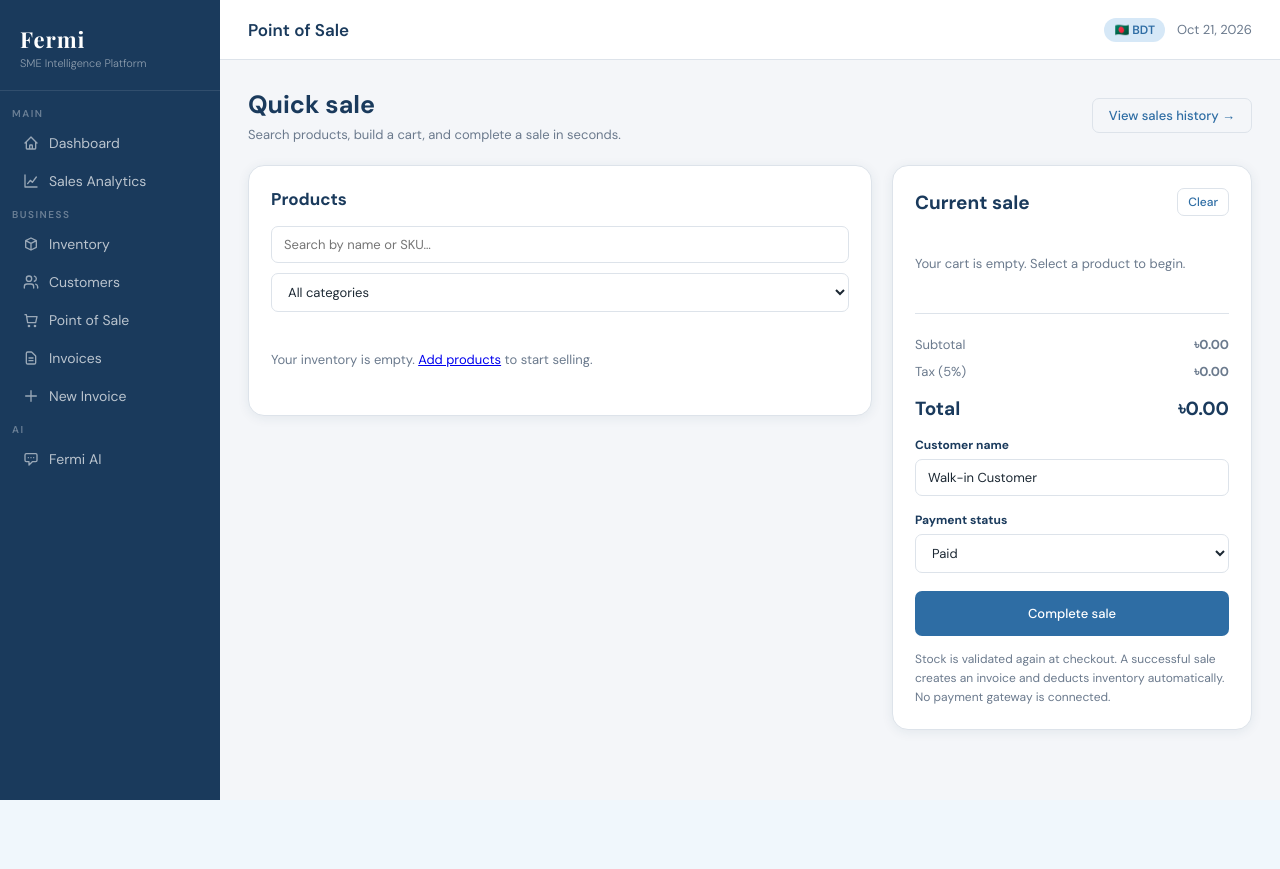
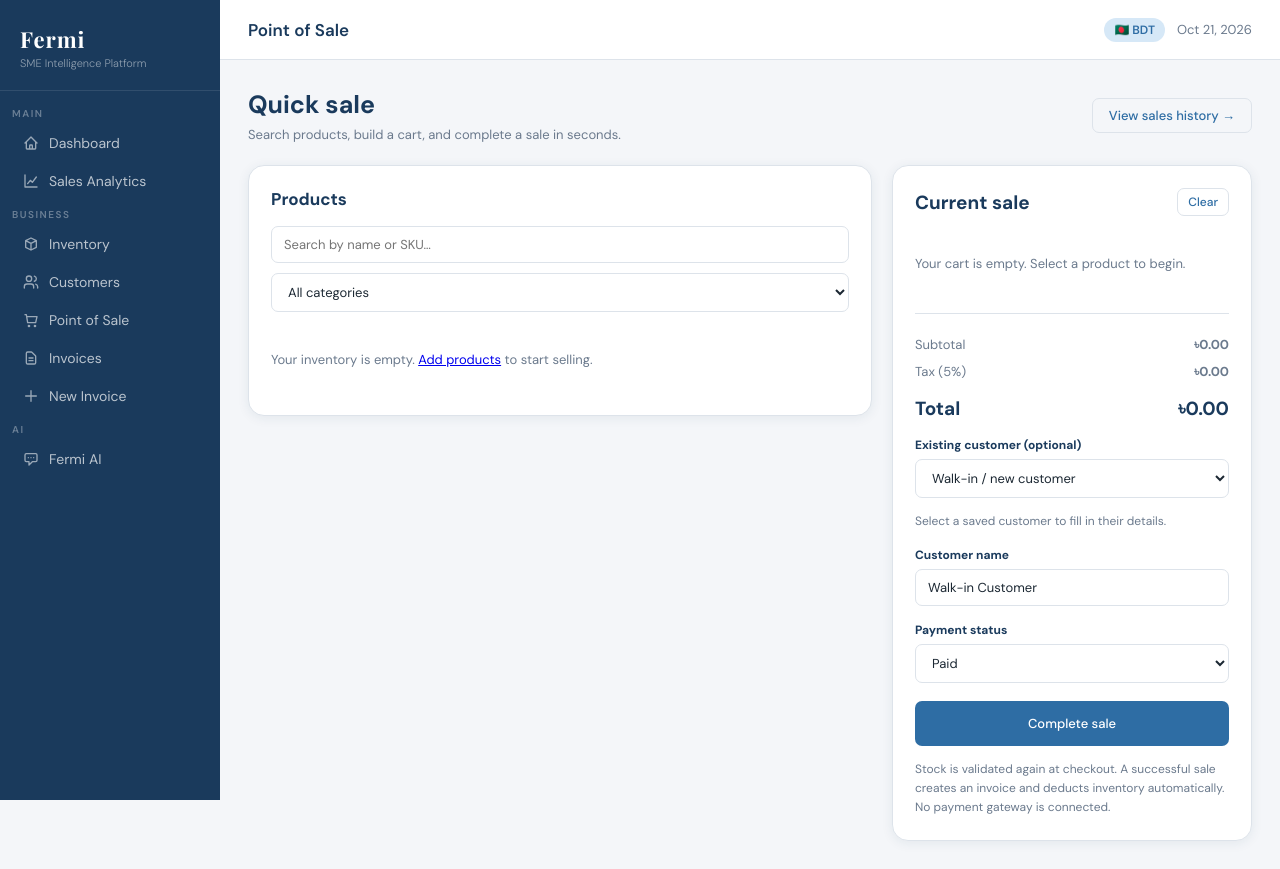
Before and after one commit to tarifuli/Fermi, a Flask app: template templates/pos.html in a window 1280 px wide. Before the commit the page ends 800 px from the top, so only its background shows below. Run offline with Flask 3, Linux system fonts and the light colour scheme; the template is opened without the code that fills it, so the values that code supplies are empty.

Commit message:
Add existing customer selection to POS checkout

```diff
--- a/templates/pos.html
+++ b/templates/pos.html
@@ -54,6 +54,8 @@
   <div style="display:flex;justify-content:space-between;align-items:center;gap:10px"><h2 id="cartHeading">Current sale</h2><button class="btn btn-ghost btn-sm" id="clearCart" type="button">Clear</button></div>
   <div class="pos-cart-items" id="posCartItems" aria-live="polite"><p class="pos-empty">Your cart is empty. Select a product to begin.</p></div>
   <div class="pos-summary"><div class="pos-summary-row"><span>Subtotal</span><strong id="posSubtotal">৳0.00</strong></div><div class="pos-summary-row"><span>Tax (5%)</span><strong id="posTax">৳0.00</strong></div><div class="pos-summary-row total"><span>Total</span><span id="posTotal">৳0.00</span></div></div>
+  <label class="pos-label" for="posCustomerSelect">Existing customer (optional)</label><select class="form-control" id="posCustomerSelect"><option value="">Walk-in / new customer</option></select>
+  <p class="pos-info" id="posCustomerInfo" aria-live="polite">Select a saved customer to fill in their details.</p>
   <label class="pos-label" for="posCustomer">Customer name</label><input class="form-control" id="posCustomer" maxlength="200" value="Walk-in Customer" required>
   <label class="pos-label" for="posPayment">Payment status</label><select class="form-control" id="posPayment"><option value="paid">Paid</option><option value="pending">Pay later (pending)</option></select>
   <button type="button" class="btn btn-primary pos-submit" id="posCheckout" disabled>Complete sale</button>
@@ -67,6 +69,23 @@
 (() => {
 const products = {{ products|tojson }};
 const cart = new Map();
+let savedCustomers = new Map();
+fetch('/api/customers/lookup').then(r=>{if(!r.ok)throw Error('Customer lookup unavailable');return r.json()}).then(data=>{
+  for(const customer of data.customers){
+    savedCustomers.set(customer.key,customer);
+    const option=document.createElement('option');option.value=customer.key;option.textContent=customer.name;
+    $('posCustomerSelect').append(option);
+  }
+}).catch(()=>{$('posCustomerInfo').textContent='Customer lookup unavailable. You can still enter a new customer.'});
+$('posCustomerSelect').addEventListener('change',()=>{
+ const customer=savedCustomers.get($('posCustomerSelect').value);
+ if(customer){$('posCustomer').value=customer.name;$('posCustomerInfo').textContent=[customer.email,customer.phone].filter(Boolean).join(' · ')||'Saved customer selected'}
+ else{$('posCustomer').value='Walk-in Customer';$('posCustomerInfo').textContent='Enter a customer name for a new sale'}
+});
+$('posCustomer').addEventListener('input',()=>{
+ const selected=savedCustomers.get($('posCustomerSelect').value);
+ if(selected&&$('posCustomer').value!==selected.name){$('posCustomerSelect').value='';$('posCustomerInfo').textContent='New customer name entered'}
+});
 const byId = new Map(products.map(p=>[p.id,p]));
 const money = value => '৳'+Number(value).toLocaleString('en-BD',{minimumFractionDigits:2,maximumFractionDigits:2});
 const $ = id => document.getElementById(id);
@@ -129,7 +148,7 @@ $('posCheckout').addEventListener('click',async()=>{
  if(!customer){$('posMessage').textContent='Enter a customer name.';$('posCustomer').focus();return}
  busy=true;render();$('posCheckout').textContent='Saving sale…';
  try {
-   const payload={customer_name:customer,status:$('posPayment').value,notes:'Created from Fermi POS',items:[...cart].map(([product_id,quantity])=>({product_id,quantity}))};
+   const payload={customer_name:customer,customer_key:$('posCustomerSelect').value||null,status:$('posPayment').value,notes:'Created from Fermi POS',items:[...cart].map(([product_id,quantity])=>({product_id,quantity}))};
    const response=await fetch({{ url_for('create_invoice')|tojson }},{method:'POST',headers:{'Content-Type':'application/json'},body:JSON.stringify(payload)});
    const result=await response.json();
    if(!response.ok||!result.success)throw Error(result.error||'Unable to save sale');
```
